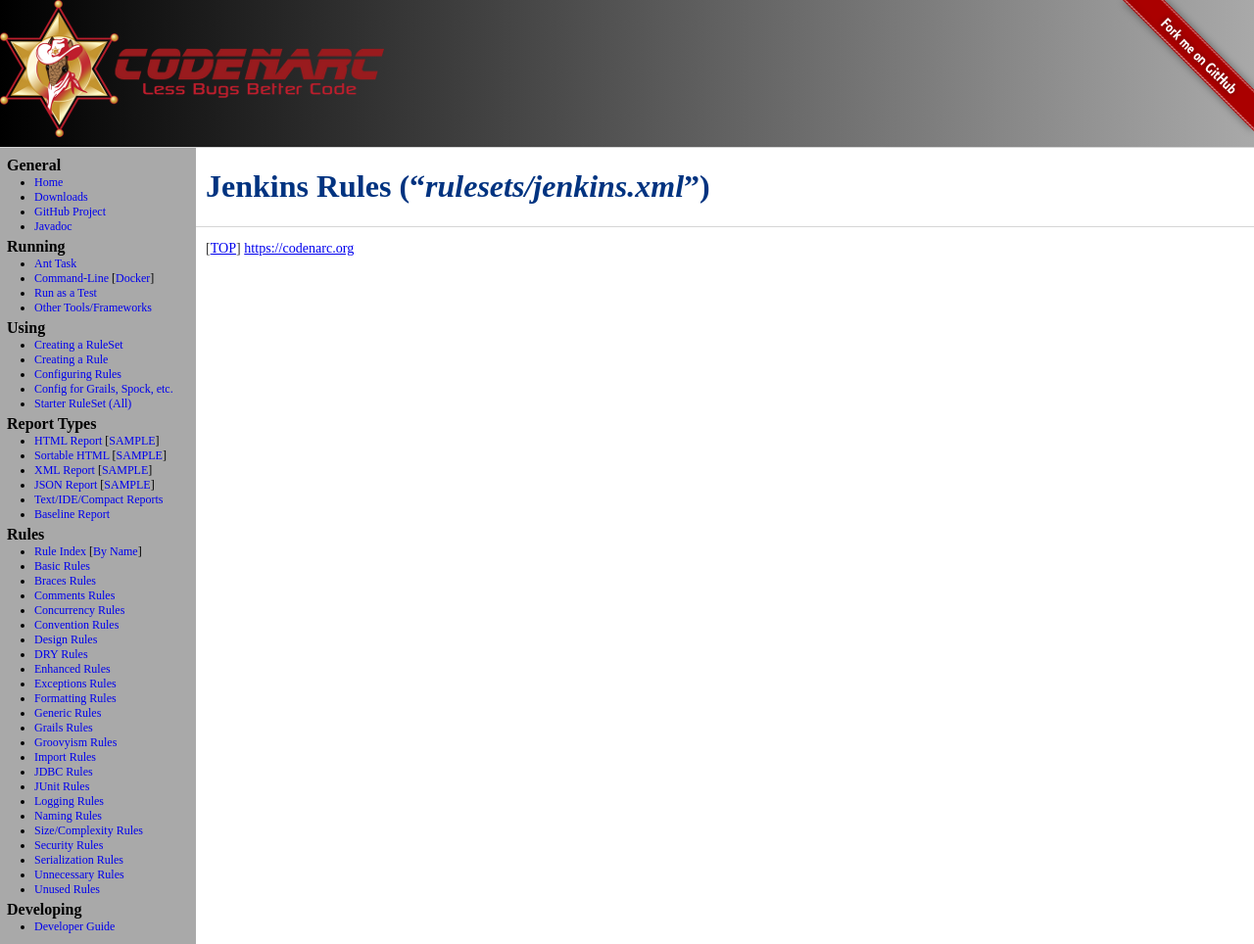
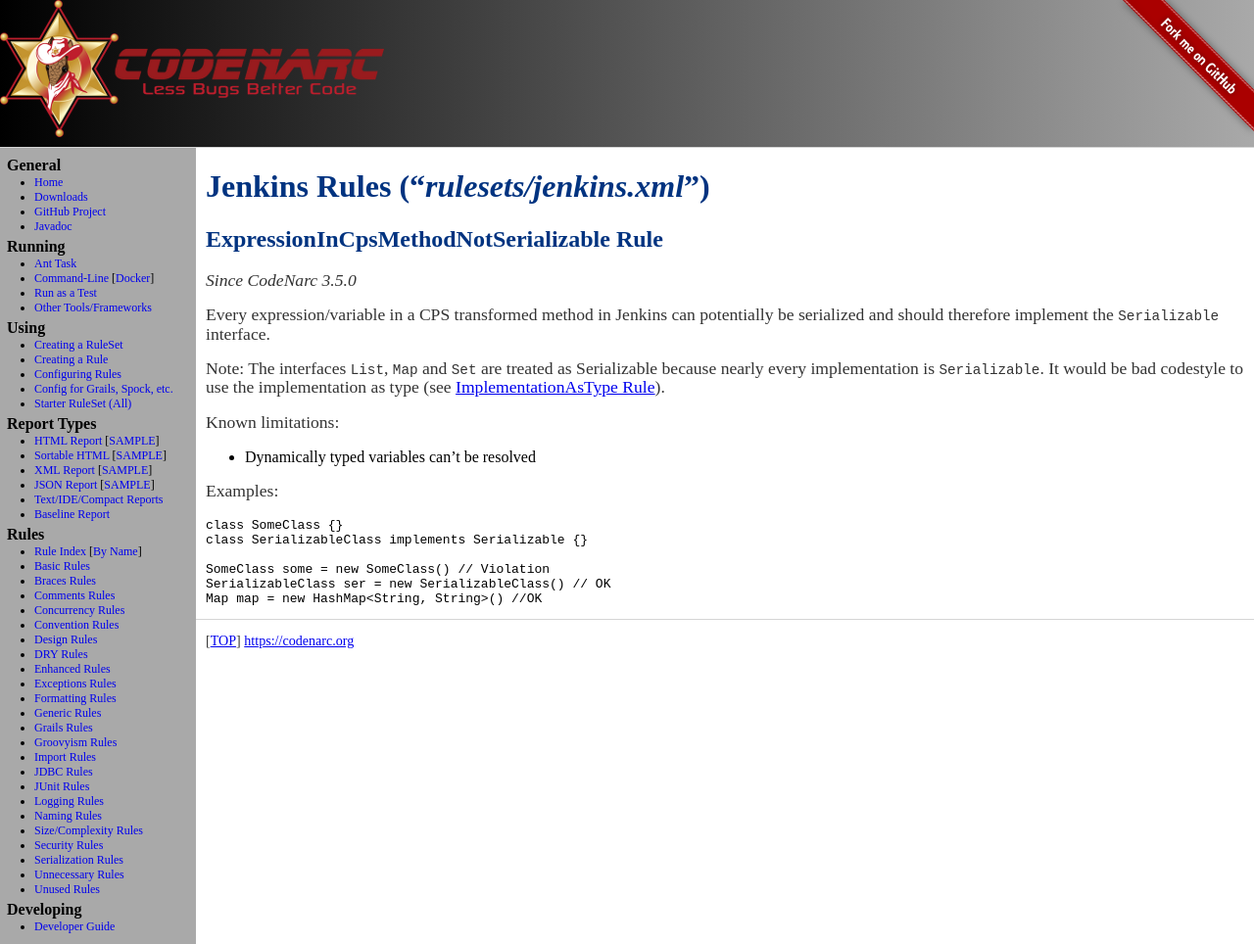
Before and after one commit to CodeNarc/CodeNarc, a Jekyll site: the page built from codenarc-rules-jenkins.md, in a window 1280 px wide. Shown: the whole page at 98% size. Built offline with Jekyll 4.4.1, drawn with Linux system fonts in a browser that asks for light colours.

Commit message:
add ExpressionInCpsMethodNotSerializableRule
on-behalf-of: @e-solutions-GmbH <info@esolutions.de>

````diff
--- a/codenarc-rules-jenkins.md
+++ b/codenarc-rules-jenkins.md
@@ -4,3 +4,27 @@ title: CodeNarc - Jenkins Rules
 ---
 
 # Jenkins Rules  ("*rulesets/jenkins.xml*")
+
+## ExpressionInCpsMethodNotSerializable Rule
+
+*Since CodeNarc 3.5.0*
+
+Every expression/variable in a CPS transformed method in Jenkins can potentially be serialized and should therefore implement the `Serializable` interface.
+
+Note: The interfaces `List`, `Map` and `Set` are treated as Serializable because nearly every implementation is `Serializable`.
+It would be bad codestyle to use the implementation as type (see [ImplementationAsType Rule](./codenarc-rules-design.html#implementationastype-rule)).
+
+Known limitations:
+
+* Dynamically typed variables can't be resolved
+
+Examples:
+
+```
+class SomeClass {}
+class SerializableClass implements Serializable {}
+
+SomeClass some = new SomeClass() // Violation
+SerializableClass ser = new SerializableClass() // OK
+Map map = new HashMap<String, String>() //OK
+```
````
Also changed, not shown: codenarc-enhanced-classpath-rules.md (+1 -0 lines).
